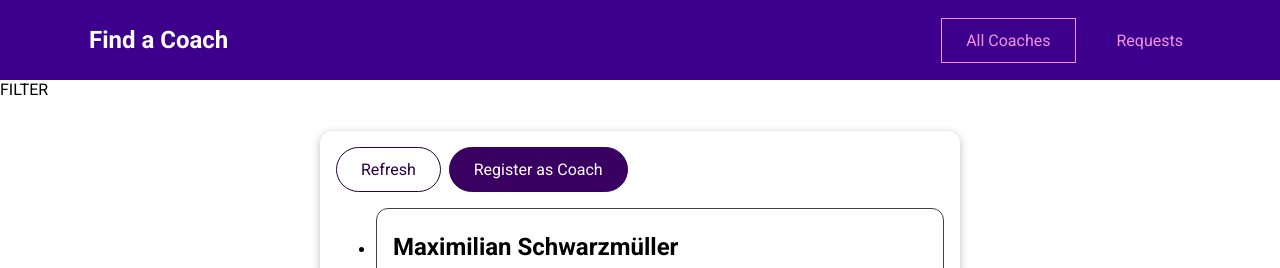
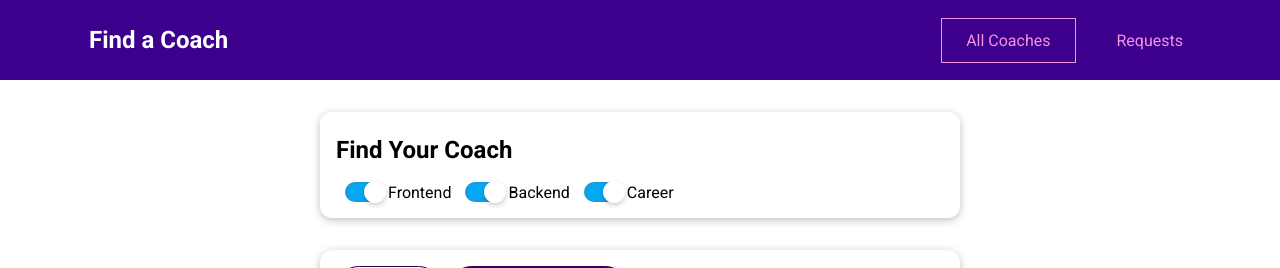
Before and after one commit to berkcatalahmetoglu/find-a-coach-app, a Vue app: page /coaches in a window 1280 px wide. Shown: the top 268 px of the page. Built offline with nearby package versions, Linux system fonts and the light colour scheme.

Commit message:
Added feature of filtering coaches

```diff
--- /dev/null
+++ b/src/components/coaches/CoachFilter.vue
@@ -0,0 +1,100 @@
+<template>
+    <base-card>
+        <h2>
+            Find Your Coach
+        </h2>
+        <span class="filter-option">
+            <input type="checkbox" id="frontend" checked @change="setFilter" />
+            <label for="frontend">Frontend</label>
+        </span>
+        <span class="filter-option">
+            <input type="checkbox" id="backend" checked @change="setFilter" />
+            <label for="Backend">Backend</label>
+        </span>
+        <span class="filter-option">
+            <input type="checkbox" id="career" checked @change="setFilter" />
+            <label for="Career">Career</label>
+        </span>
+    </base-card>
+</template>
+
+<script>
+export default {
+    emits: ['change-filter'],
+    data() {
+        return {
+            filters: {
+                frontend: true,
+                backend: true,
+                career: true
+            }
+        }
+    },
+    methods: {
+        setFilter(event) {
+            const inputId = event.target.id;
+            const isActive = event.target.checked;
+
+            const updatedFilters = {
+                ...this.filters,
+                [inputId]: isActive
+            }
+            this.filters = updatedFilters;
+            this.$emit("change-filter", updatedFilters);
+        }
+    }
+
+}
+</script>
+
+<style scoped>
+h2 {
+    margin: 0.5rem 0;
+}
+
+.filter-option {
+    margin: 5px
+}
+
+.center {
+    position: absolute;
+    top: 50%;
+    left: 50%;
+    transform: translate(-50%, -50%);
+}
+
+input[type="checkbox"] {
+    position: relative;
+    width: 40px;
+    height: 20px;
+    -webkit-appearance: none;
+    background: #c6c6c6;
+    outline: none;
+    top: 7px;
+    border-radius: 20px;
+    box-shadow: inset 0 0 5px rgba(255, 0, 0, 0.2);
+    transition: 0.7s;
+}
+
+input:checked[type="checkbox"] {
+    background: #03a9f4;
+}
+
+input[type="checkbox"]:before {
+    content: '';
+    position: absolute;
+    width: 20px;
+    height: 20px;
+    border-radius: 20px;
+    top: 0;
+    left: 0;
+    background: #ffffff;
+    transform: scale(1.1);
+    box-shadow: 0 2px 5px rgba(0, 0, 0, 0.2);
+    transition: .5s;
+}
+
+input:checked[type="checkbox"]:before {
+    left: 20px;
+}
+</style>
--- a/src/pages/coaches/CoachesList.vue
+++ b/src/pages/coaches/CoachesList.vue
@@ -1,5 +1,7 @@
 <template>
-    <section>FILTER</section>
+    <section>
+        <coach-filter @change-filter="setFilters"></coach-filter>
+    </section>
     <section>
         <base-card>
             <div class="controls">
@@ -18,20 +20,47 @@
 <script>
 
 import CoachItem from '../../components/coaches/CoachItem.vue'
-import BaseButton from '../../components/ui/BaseButton.vue'
+import CoachFilter from '../../components/coaches/CoachFilter.vue'
+
 
 export default {
     computed: {
         filteredCoaches() {
-            return this.$store.getters['coaches/coaches']
+            const coaches = this.$store.getters['coaches/coaches'];
+            return coaches.filter(coach => {
+                if (this.activeFilters.frontend && coach.areas.includes('frontend')) {
+                    return true;
+                }
+                if (this.activeFilters.backend && coach.areas.includes('backend')) {
+                    return true;
+                }
+                if (this.activeFilters.career && coach.areas.includes('career')) {
+                    return true;
+                }
+                return false
+            });
         },
         hasCoaches() {
             return this.$store.getters['coaches/hasCoaches']
         }
     },
+    data() {
+        return {
+            activeFilters: {
+                frontend: true,
+                backend: true,
+                career: true
+            }
+        }
+    },
     components: {
         CoachItem,
-        BaseButton
+        CoachFilter
+    },
+    methods: {
+        setFilters(updatedFilters) {
+            this.activeFilters = updatedFilters
+        }
     }
 }
 </script>
```
